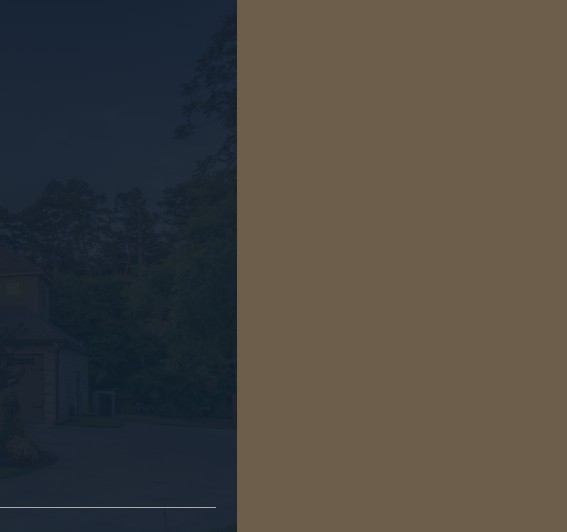
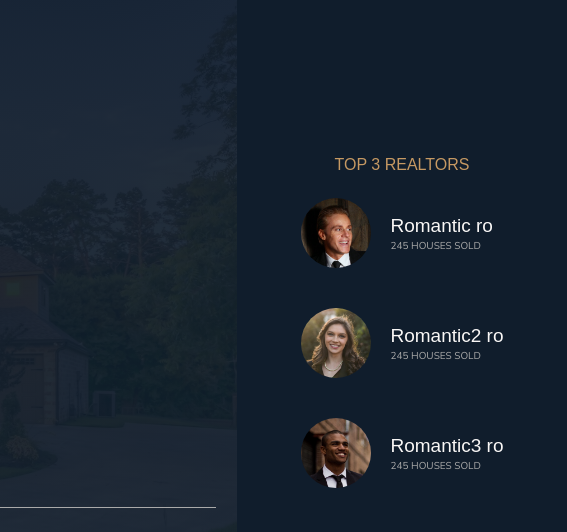
Before and after one commit to wudtichaikarun/practice-css-grid, a website: page index.html in a window 1280 px wide. Shown: the top 532 px of the page, 713-1280 px from the left. Drawn offline with nearby package versions, Linux system fonts and the light colour scheme.

Commit message:
:turtle: realtors

```diff
--- a/index.html
+++ b/index.html
@@ -31,7 +31,28 @@
     </header>
 
     <div class="realtors">
-      Top 3 realtors
+      <h3 class="heading-3">Top 3 Realtors</h3>
+      <div class="realtors__list">
+
+        <img src="img/realtor-1.jpeg" alt="Realtor 1" class="realtors__img">
+        <div class="realtors__detail">
+          <h4 class="heading-4 heading-4--light">Romantic ro</h4>
+          <p class="realtors__sold">245 houses sold</p>
+        </div>
+
+        <img src="img/realtor-2.jpeg" alt="Realtor 2" class="realtors__img">
+        <div class="realtors__detail">
+          <h4 class="heading-4 heading-4--light">Romantic2 ro</h4>
+          <p class="realtors__sold">245 houses sold</p>
+        </div>
+
+        <img src="img/realtor-3.jpeg" alt="Realtor 3" class="realtors__img">
+        <div class="realtors__detail">
+          <h4 class="heading-4 heading-4--light">Romantic3 ro</h4>
+          <p class="realtors__sold">245 houses sold</p>
+        </div>
+
+      </div>
     </div>
 
     <section class="features">
--- a/sass/_realtors.scss
+++ b/sass/_realtors.scss
@@ -1,4 +1,32 @@
 .realtors {
-  background-color: $color-grey-dark-2;
+  background-color: $color-secondary;
   grid-column: col-start 7 / full-end;
+  padding: 3rem;
+
+  display: grid;
+  align-content: center;
+  justify-content: center;
+
+  grid-row-gap: 2rem;
+  justify-items: center;
+
+  &__list {
+    display: grid;
+    grid-template-columns: min-content max-content;
+    grid-column-gap: 2rem;
+    grid-row-gap: 5vh;
+    align-items: center;
+  }
+
+  &__img {
+    width: 7rem;
+    border-radius: 50%;
+    display: block;
+  }
+
+  &__sold {
+    text-transform: uppercase;
+    color: $color-grey-light-2;
+    margin-top: -3px;
+  }
 }
```
Also changed, not shown: css/main.css.
